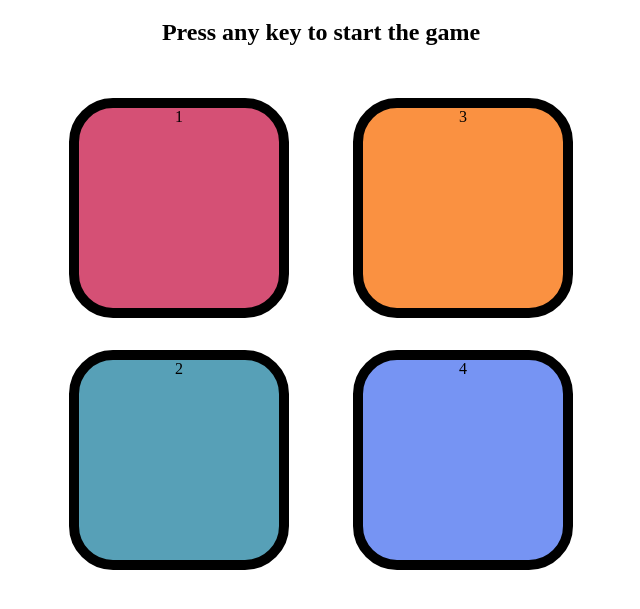
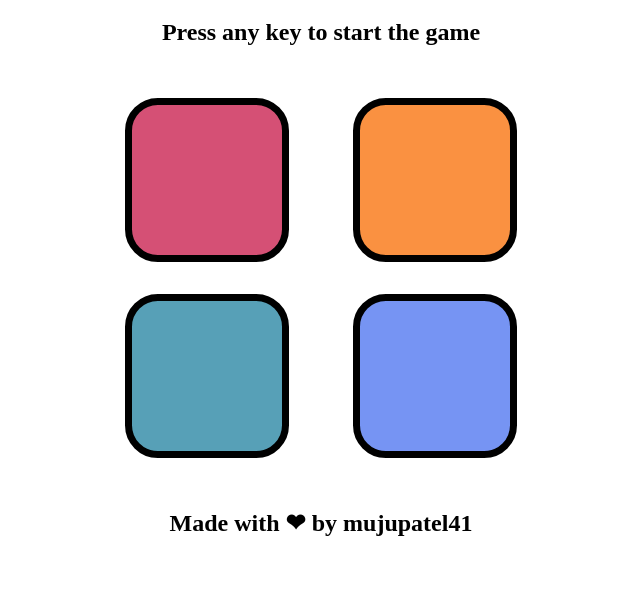
Before and after one commit to mujupatel41/Simon-Say-Game, a plain HTML site: page index.html in a window 1280 px wide. Shown: the part 61-670 px from the top of the page, without its empty margins (319-959 px from the left). Drawn offline with Linux system fonts and the light colour scheme.

Commit message:
Some Changes

```diff
--- a/index.html
+++ b/index.html
@@ -11,14 +11,17 @@
     <h2>Press any key to start the game</h2>
     <div class="box-container">
         <div class="line-one">
-            <div type="button" id="gray" class="btn gray" >1</div>
-            <div type="button" id="pink" class="btn pink">2</div>
+            <div type="button" id="gray" class="btn gray" ></div>
+            <div type="button" id="pink" class="btn pink"></div>
         </div>
         <div class="line-two">
-            <div type="button" id="orange" class="btn orange">3</div>
-            <div type="button" id="blue" class="btn blue">4</div>
+            <div type="button" id="orange" class="btn orange"></div>
+            <div type="button" id="blue" class="btn blue"></div>
         </div>
 
+    </div>
+    <div class="info">
+        <h2>Made with &#10084; by mujupatel41</h2>
     </div>
 </body>
 <script src="script.js"></script>
--- a/style.css
+++ b/style.css
@@ -3,10 +3,10 @@ body{
 }
 
 .btn{
-    height: 200px;
-    width: 200px;
+    height: 150px;
+    width: 150px;
     border-radius: 20%;
-    border: 10px solid black;
+    border: 7px solid black;
     margin: 2rem;
 }
 
@@ -38,3 +38,8 @@ body{
 .userflash{
     background-color: green;
 }
+
+.info{
+    position: relative;
+    bottom: 1px;
+}
```
